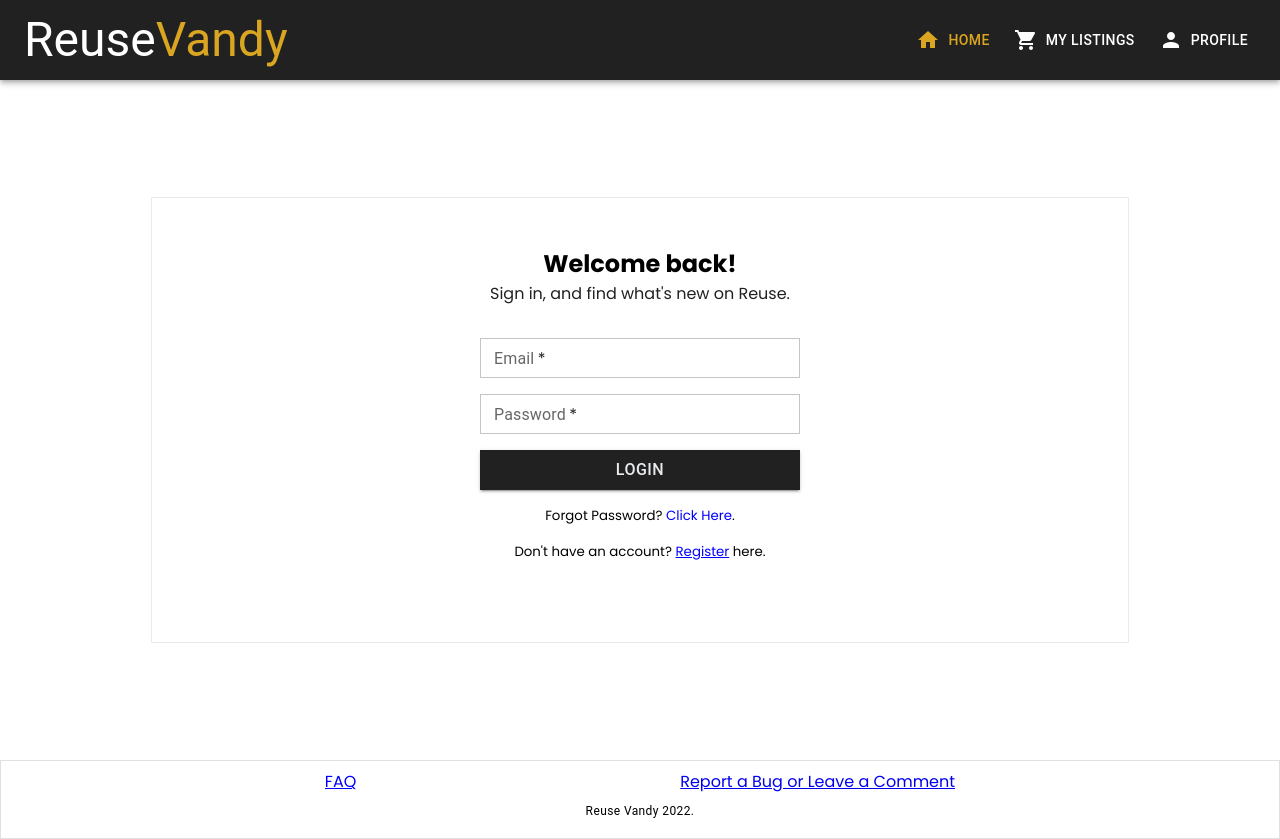
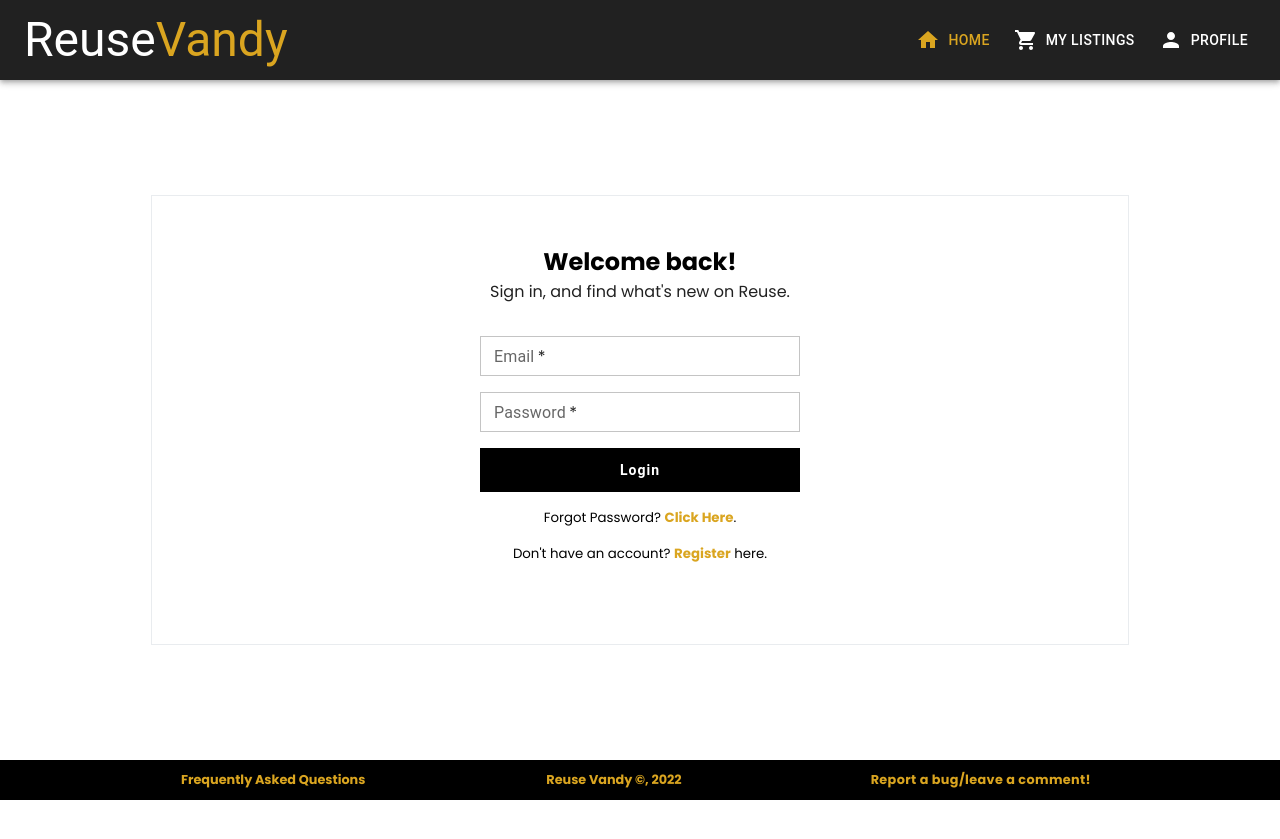
Before and after one commit to malikudit/reuse-vanderbilt, a React (Create React App) app in the folder front-end/: page /#/login in a window 1280 px wide. After the commit the page ends 800 px from the top, so only its background shows below. Built offline with nearby package versions, Linux system fonts and the light colour scheme.

Commit message:
udit frontend final UI changes + footer

```diff
--- a/front-end/package.json
+++ b/front-end/package.json
@@ -13,6 +13,7 @@
     "@testing-library/jest-dom": "^5.16.5",
     "@testing-library/react": "^13.4.0",
     "@testing-library/user-event": "^13.5.0",
+    "axios": "^1.2.1",
     "dayjs": "^1.11.6",
     "emailjs-com": "^3.2.0",
     "react": "^18.2.0",
--- a/front-end/src/components/CreateListings.js
+++ b/front-end/src/components/CreateListings.js
@@ -207,7 +207,7 @@ export default function CreateListings() {
         <LocalizationProvider dateAdapter={AdapterDayjs}>
           <form noValidate autoComplete="off" onSubmit={handleSubmit}>
             <Grid container spacing={2} justifyContent="center">
-              <Grid xs={11} direction="column" marginTop={2}>
+              <Grid xs={8} direction="column" marginTop={2}>
                 <Grid item xs={2} marginBottom={2}>
                   <TextField
                     onChange={(e) => setTitle(e.target.value)}
--- a/front-end/src/components/Footer.js
+++ b/front-end/src/components/Footer.js
@@ -1,48 +1,72 @@
 import * as React from "react";
 import { Link } from "react-router-dom";
-import { Box, Container, Grid, Paper, Typography } from "@mui/material";
+import { Typography, Button } from "@mui/material";
 
 export default function Footer() {
   return (
-    <Paper sx={{ bottom: 0 }} component="footer" square variant="outlined">
-      <Grid
-        container
-        justifyContent={"space-evenly"}
-        sx={{
-          flexGrow: 1,
-          display: "flex",
-          my: 1,
-        }}
-      >
-        <Typography
-          variant="h8"
-          noWrap
-          component={Link}
-          to="/faq"
-          underline="none"
-          sx={{ color: "blue" }}
-        >
-          FAQ
-        </Typography>
-        <Typography variant="h8" noWrap underline="none" sx={{ color: "blue" }}>
-          <a href={`mailto:mason.rangee@gmail.com`}>
-            Report a Bug or Leave a Comment
-          </a>
-        </Typography>
-      </Grid>
+    <div style={{
+      display: 'flex',
+      justifyContent: 'space-evenly',
+      alignItems: 'center',
+      position: 'fixed',
+      bottom: 0,
+      width: '100%',
+      height: '5vh',
+      backgroundColor: '#000000',
+    }}>
+      <Typography variant="p" noWrap component={Link} to="/faq" underline="none" sx={{
+        fontSize: '0.8rem',
+        fontWeight: 'bold',
+        color: '#daa520',
+        textDecoration: 'none',
+        '&:hover': {
+          color: '#daa520',
+          textDecoration: 'none',
+        },
+      }}>Frequently Asked Questions
+      </Typography>
 
-      <Box
-        sx={{
-          flexGrow: 1,
-          justifyContent: "center",
-          display: "flex",
-          mb: 2,
-        }}
-      >
-        <Typography variant="caption" color="initial">
-          Reuse Vandy 2022.
-        </Typography>
-      </Box>
-    </Paper>
+      <Typography variant="p" noWrap underline="none" sx={{
+        fontSize: '0.8rem',
+        fontWeight: 'bold',
+        color: '#daa520',
+        textDecoration: 'none',
+        '&:hover': {
+          color: '#daa520',
+          textDecoration: 'none',
+        },
+      }}>Reuse Vandy ©, 2022
+      </Typography>
+
+      <Button
+   href={`mailto:test@example.com`}
+   sx = {{
+    fontSize: '0.8rem',
+    fontWeight: 'bold',
+    color: '#daa520',
+    textTransform: 'none',
+    textDecoration: 'none',
+    '&:hover': {
+      color: '#daa520',
+      textDecoration: 'none',
+      textTransform: 'none',
+    },
+   }}
+>
+      <Typography variant="p" noWrap underline="none" href={`mailto:udit4880@gmail.com`} sx={{
+        fontSize: '0.8rem',
+        fontWeight: 'bold',
+        color: '#daa520',
+        textDecoration: 'none',
+        '&:hover': {
+          color: '#daa520',
+          textDecoration: 'none',
+        },
+      }}>
+        Report a bug/leave a comment!
+      </Typography>
+      </Button>
+
+    </div>
   );
 }
--- a/front-end/src/components/LoginForm.js
+++ b/front-end/src/components/LoginForm.js
@@ -152,7 +152,24 @@ export default function Form(props) {
               // error={passwordError}
               // helperText={passwordError ? "Error with password" : ""}
             />
-            <Button className="btn" type="submit" variant="contained">
+            <Button
+            type="submit"
+            sx = {{
+              color: 'white',
+              fontWeight: 'bold',
+              background: '#000000',
+              letterSpacing: '1px',
+              outline: 'none',
+              border: 'none',
+              cursor: 'pointer',
+              textTransform: 'none',
+              padding: '10px 25px',
+              '&:hover': {
+                background: '#daa520',
+                color: 'black',
+              },
+            }}
+            >
               Login
             </Button>
             {printErr ? <small className="errorPara">{printErr}</small> : null}
@@ -163,7 +180,11 @@ export default function Form(props) {
                 noWrap
                 component="Typography"
                 onClick={forgotPassword}
-                sx={{ color: "blue" }}
+                sx={{
+                  color: "#daa520" ,
+                  fontWeight: "bold",
+                  cursor: "pointer",
+                }}
               >
                 Click Here
               </Typography>
@@ -177,7 +198,15 @@ export default function Form(props) {
                 component={Link}
                 to="/register"
                 underline="none"
-                sx={{ color: "blue" }}
+                sx={{
+                  color: "#daa520",
+                  fontWeight: "bold",
+                  textDecoration: "none",
+                  // no underline
+                  "&:hover": {
+                    textDecoration: "none",
+                  },
+                }}
               >
                 Register
               </Typography>{" "}
--- a/front-end/src/components/ReviewCards.js
+++ b/front-end/src/components/ReviewCards.js
@@ -77,6 +77,10 @@ export default function ReviewCards(props) {
                     border: 'none',
                     cursor: 'pointer',
                     padding: '10px 25px',
+                    '&:hover': {
+                      background: '#daa520',
+                      color: 'black',
+                    },
                   }}
                 >
                   View original listing
--- a/front-end/src/pages/FAQ.js
+++ b/front-end/src/pages/FAQ.js
@@ -33,7 +33,7 @@ var questions = [
     id: 5,
     question: 'Is this page only limited to Vanderbilt?',
     answer:
-      'For now yes. You must use a vanderbilt.edu email to register an account.',
+      'For now, yes. You must use a vanderbilt.edu email to register an account.',
   },
   {
     id: 6,
--- a/front-end/src/pages/Profile.js
+++ b/front-end/src/pages/Profile.js
@@ -137,8 +137,19 @@ export default function Profile() {
                       </div>
                     ) : null}
 
-                    <Button component={Link} to="/edit_profile">
-                      Edit Profile / View Profile Preferences
+                    <Button component={Link} to="/edit_profile"
+                    sx = {{
+                        color: '#daa520',
+                        outline: 'none',
+                        border: 'none',
+                        cursor: 'pointer',
+                        padding: '10px 25px',
+                        '&:hover': {
+                          background: '#daa520',
+                          color: 'black',
+                        },
+                    }}>
+                      Edit Profile/View Preferences
                     </Button>
                   </div>
                 </div>
```
Also changed, not shown: 1 other file (tests, documents, lock files or other folders).
